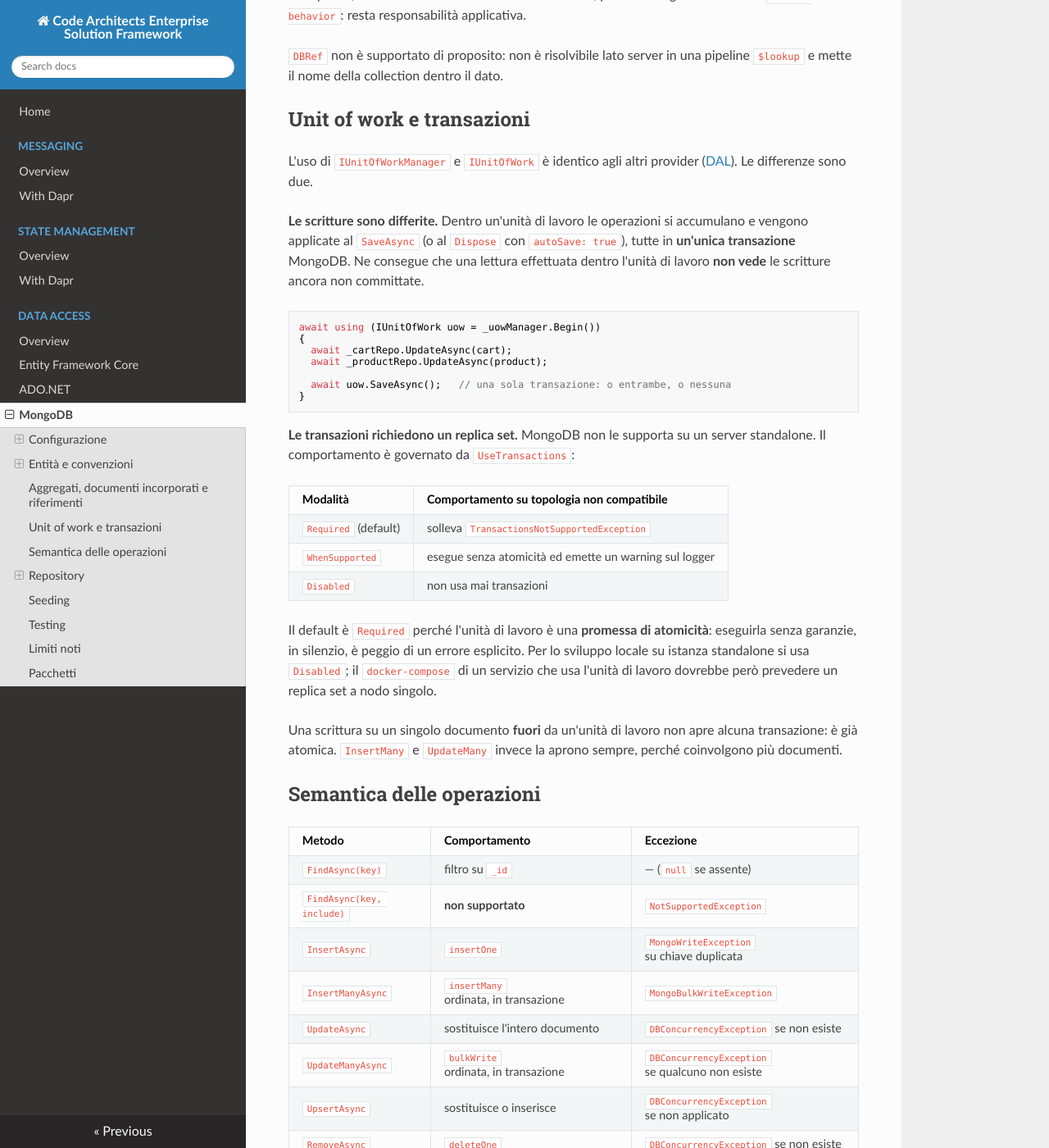
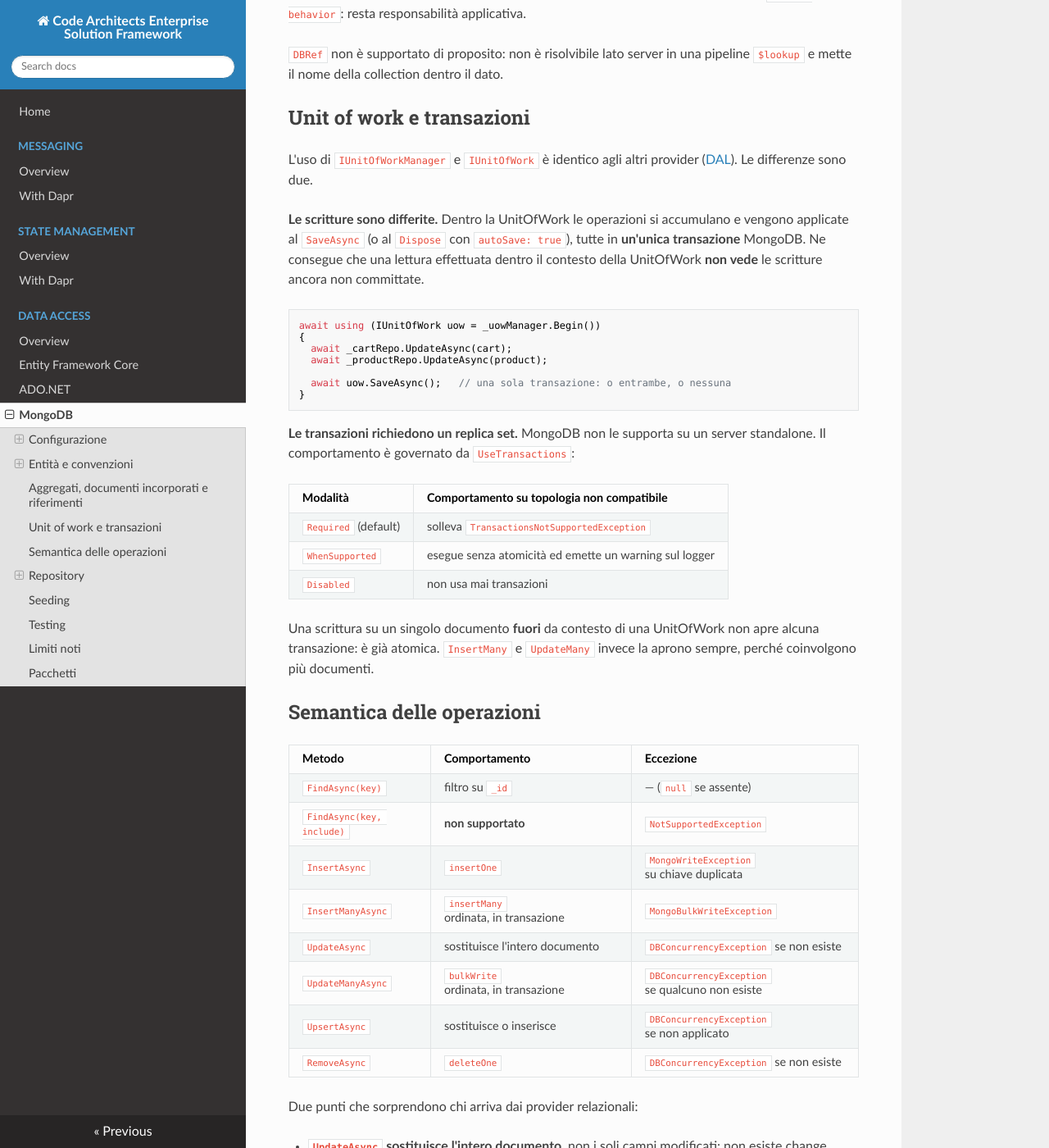
Before and after one commit to codearchitects/CodeArchitects.EnterprisePlatform.Server, an MkDocs documentation site: the page built from docs/mongodb.md, in a window 1280 px wide and 1400 px high, scrolled down 2857 px. Shown: the whole window at 82% size. Built offline with MkDocs 1.6.1, drawn with Linux system fonts in a browser that asks for light colours; nearby versions of some CDN libraries; some of the changed text lies outside the part shown.

Commit message:
feat: add MongoDB integration tests to CI workflow and update documentation for experimental packages

````diff
--- a/docs/mongodb.md
+++ b/docs/mongodb.md
@@ -1,10 +1,9 @@
 # DAL con MongoDB
 
 > **Nota.** I pacchetti `CodeArchitects.Platform.Data.MongoDB` e
-> `CodeArchitects.Platform.Data.MongoDB.DependencyInjection` sono marcati `[Experimental]`: la
-> superficie pubblica può cambiare fra due versioni minori. Le funzionalità non ancora supportate
-> sono elencate in [Limiti noti](#limiti-noti); l'architettura di riferimento completa è in
-> [`docs/design/mongodb-provider.md`](design/mongodb-provider.md).
+> `CodeArchitects.Platform.Data.MongoDB.DependencyInjection` sono marcati `[Experimental]`: è
+> molto probabile che verranno introdotte breaking changes tra il rilascio di una versione e la successiva.
+> Non è stato ancora raggiunto un livello di maturità pari agli altri Data Provider attualmente supportati.
 
 MongoDB è un database documentale: non ha tabelle né foreign key, e garantisce atomicità sul
 **singolo documento**. Il provider MongoDB del DAL CAEP espone gli stessi `IRepository`,
@@ -146,9 +145,9 @@ mette il nome della collection dentro il dato.
 L'uso di `IUnitOfWorkManager` e `IUnitOfWork` è identico agli altri provider
 ([DAL](dataaccesslayer.md#il-pattern-unit-of-work)). Le differenze sono due.
 
-**Le scritture sono differite.** Dentro un'unità di lavoro le operazioni si accumulano e vengono
+**Le scritture sono differite.** Dentro la UnitOfWork le operazioni si accumulano e vengono
 applicate al `SaveAsync` (o al `Dispose` con `autoSave: true`), tutte in **un'unica transazione**
-MongoDB. Ne consegue che una lettura effettuata dentro l'unità di lavoro **non vede** le scritture
+MongoDB. Ne consegue che una lettura effettuata dentro il contesto della UnitOfWork **non vede** le scritture
 ancora non committate.
 
 ```csharp
@@ -170,12 +169,7 @@ comportamento è governato da `UseTransactions`:
 | `WhenSupported` | esegue senza atomicità ed emette un warning sul logger |
 | `Disabled` | non usa mai transazioni |
 
-Il default è `Required` perché l'unità di lavoro è una **promessa di atomicità**: eseguirla senza
-garanzie, in silenzio, è peggio di un errore esplicito. Per lo sviluppo locale su istanza
-standalone si usa `Disabled`; il `docker-compose` di un servizio che usa l'unità di lavoro dovrebbe
-però prevedere un replica set a nodo singolo.
-
-Una scrittura su un singolo documento **fuori** da un'unità di lavoro non apre alcuna transazione:
+Una scrittura su un singolo documento **fuori** da contesto di una UnitOfWork non apre alcuna transazione:
 è già atomica. `InsertMany` e `UpdateMany` invece la aprono sempre, perché coinvolgono più
 documenti.
 
@@ -204,7 +198,7 @@ Due punti che sorprendono chi arriva dai provider relazionali:
 
 ### Repository diretto
 
-L'entità di dominio **è** il documento. Da usare quando il modello di dominio è serializzabile 1:1.
+L'entità di dominio è il documento. Da usare quando il modello di dominio è serializzabile 1:1.
 
 ```csharp
 using CodeArchitects.Platform.Data.MongoDB;
````
Also changed, not shown: 1 other file.
